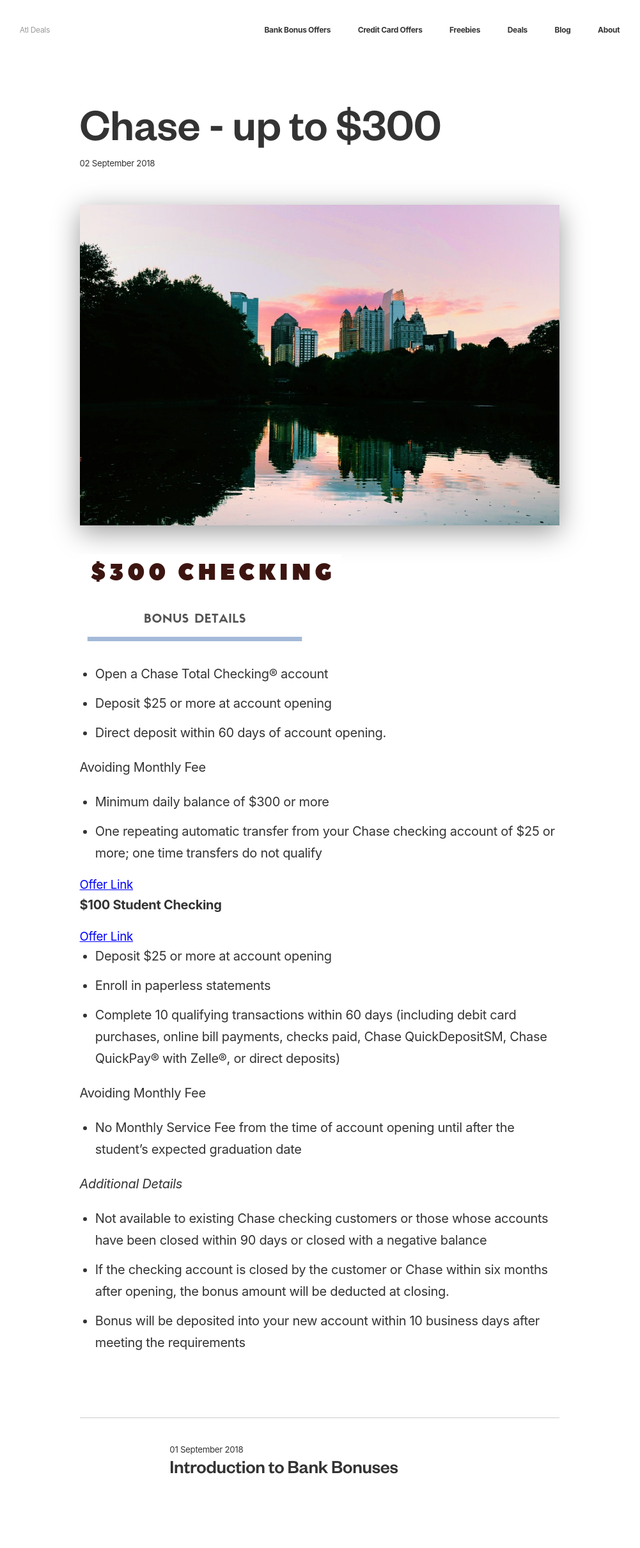
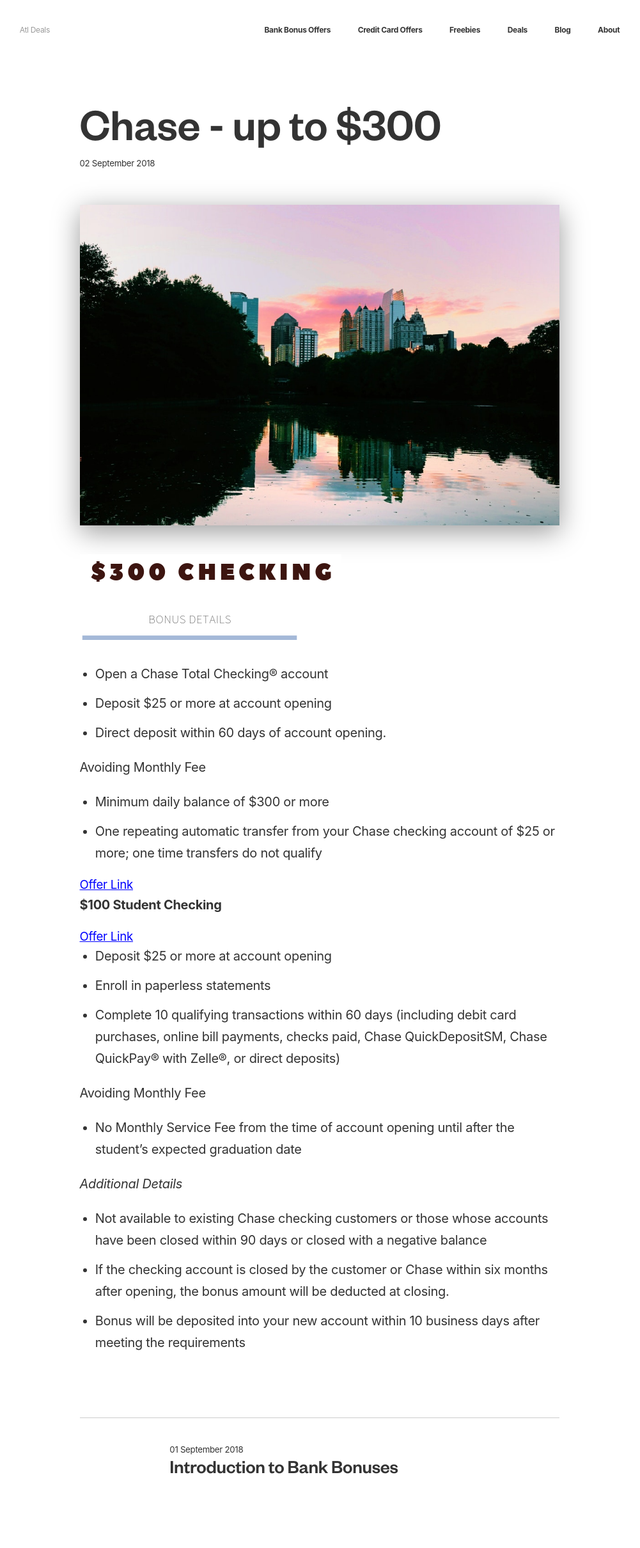
Before and after one commit to ohiosveryown/atldeals, a Jekyll site: the page built from _posts/2018-09-02-post-two.markdown, in a window 1280 px wide. Shown: the whole page at 64% size, without its empty margins (140-1141 px from the left). Built offline with Jekyll 4.4.1, drawn with Linux system fonts in a browser that asks for light colours.

Commit message:
Updated Post Two

```diff
--- a/_posts/2018-09-02-post-two.markdown
+++ b/_posts/2018-09-02-post-two.markdown
@@ -13,7 +13,7 @@
 
 ![$300 Checking.png](/uploads/$300%20Checking.png)
 
-![Bonus Details 2 (2).png](/uploads/Bonus%20Details%202%20(2).png)
+![Bonus Details 3.png](/uploads/Bonus%20Details%203.png)
 * Open a Chase Total Checking® account
 * Deposit $25 or more at account opening
 * Direct deposit within 60 days of account opening.
```
